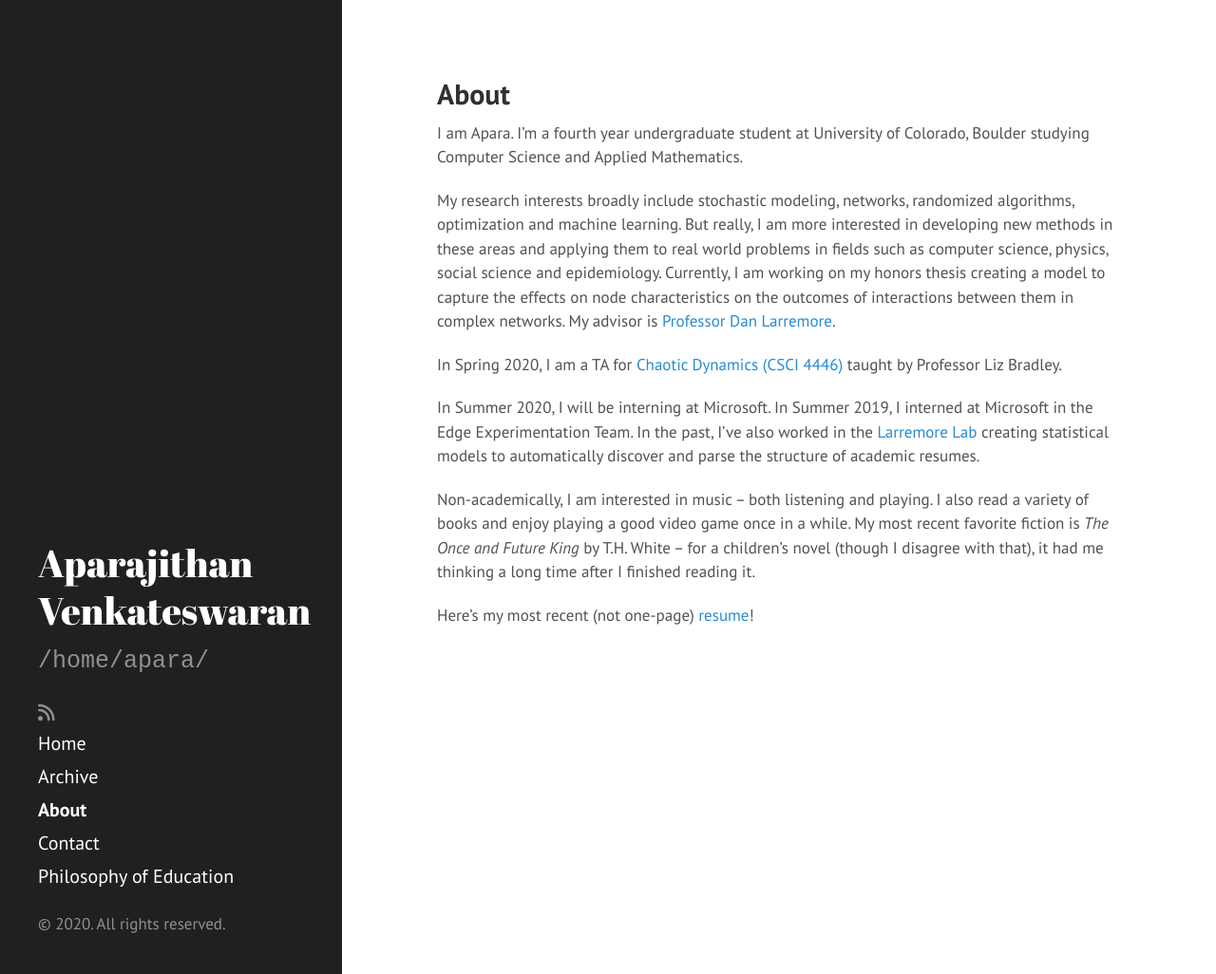
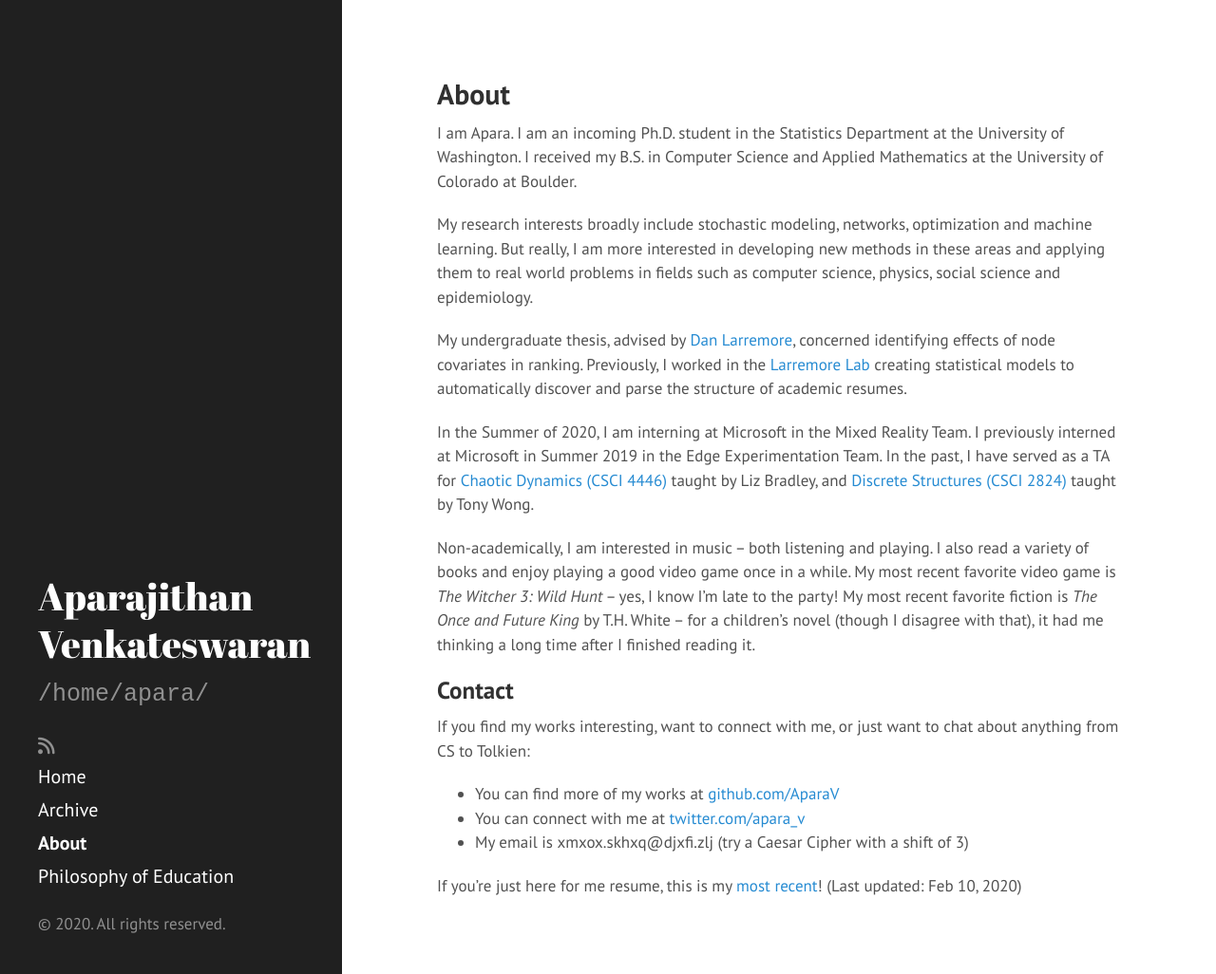
Before and after one commit to AparaV/aparavenkat.com, a Jekyll site: the page built from bio.md, in a window 1280 px wide and 1026 px high. Shown: the whole window at 95% size. Built offline with Jekyll 4.4.1, drawn with Linux system fonts in a browser that asks for light colours; nearby versions of some CDN libraries.

Commit message:
Update resume and bio; move contact to bio

```diff
--- a/bio.md
+++ b/bio.md
@@ -3,14 +3,23 @@
 title: About
 ---
 
-I am Apara. I'm a fourth year undergraduate student at University of Colorado, Boulder studying Computer Science and Applied Mathematics.
+I am Apara. I am an incoming Ph.D. student in the Statistics Department at the University of Washington. I received my B.S. in Computer Science and Applied Mathematics at the University of Colorado at Boulder.
 
-My research interests broadly include stochastic modeling, networks, randomized algorithms, optimization and machine learning. But really, I am more interested in developing new methods in these areas and applying them to real world problems in fields such as computer science, physics, social science and epidemiology. Currently, I am working on my honors thesis creating a model to capture the effects on node characteristics on the outcomes of interactions between them in complex networks. My advisor is [Professor Dan Larremore](https://larremorelab.github.io/dan/){:target="_blank"}.
+My research interests broadly include stochastic modeling, networks, optimization and machine learning. But really, I am more interested in developing new methods in these areas and applying them to real world problems in fields such as computer science, physics, social science and epidemiology.
 
-In Spring 2020, I am a TA for [Chaotic Dynamics (CSCI 4446)](https://www.cs.colorado.edu/~lizb/chaos-course.html){:target="_blank"} taught by Professor Liz Bradley.
+My undergraduate thesis, advised by [Dan Larremore](https://larremorelab.github.io/dan/){:target="_blank"}, concerned identifying effects of node covariates in ranking.
+Previously, I worked in the [Larremore Lab](https://larremorelab.github.io/){:target="_blank"} creating statistical models to automatically discover and parse the structure of academic resumes.
 
-In Summer 2020, I will be interning at Microsoft. In Summer 2019, I interned at Microsoft in the Edge Experimentation Team. In the past, I've also worked in the [Larremore Lab](https://larremorelab.github.io/){:target="_blank"} creating statistical models to automatically discover and parse the structure of academic resumes.
+In the Summer of 2020, I am interning at Microsoft in the Mixed Reality Team. I previously interned at Microsoft in Summer 2019 in the Edge Experimentation Team. In the past, I have served as a TA for [Chaotic Dynamics (CSCI 4446)](https://www.cs.colorado.edu/~lizb/chaos-course.html){:target="_blank"} taught by Liz Bradley, and [Discrete Structures (CSCI 2824)](https://github.com/chrisketelsen/CSCI2824-Discrete-Structures){:target="_blank"} taught by Tony Wong.
 
-Non-academically, I am interested in music -- both listening and playing. I also read a variety of books and enjoy playing a good video game once in a while. My most recent favorite fiction is _The Once and Future King_ by T.H. White -- for a children's novel (though I disagree with that), it had me thinking a long time after I finished reading it.
+Non-academically, I am interested in music -- both listening and playing. I also read a variety of books and enjoy playing a good video game once in a while. My most recent favorite video game is _The Witcher 3: Wild Hunt_ -- yes, I know I'm late to the party! My most recent favorite fiction is _The Once and Future King_ by T.H. White -- for a children's novel (though I disagree with that), it had me thinking a long time after I finished reading it.
 
-Here's my most recent (not one-page) [resume](/assets/pdf/AparajithanVenkateswaran.pdf){:target="_blank"}!
+## Contact
+
+If you find my works interesting, want to connect with me, or just want to chat about anything from CS to Tolkien:
+
+* You can find more of my works at [github.com/AparaV](http://github.com/AparaV){:target="_blank"}
+* You can connect with me at [twitter.com/apara_v](http://twitter.com/apara_v){:target="_blank"}
+* My email is xmxox.skhxq@djxfi.zlj (try a Caesar Cipher with a shift of 3)
+
+If you're just here for me resume, this is my [most recent](/assets/pdf/AparajithanVenkateswaran.pdf){:target="_blank"}! (Last updated: Feb 10, 2020)
```
Also changed, not shown: contact.md (deleted, +0 -11 lines), 1 other file.
